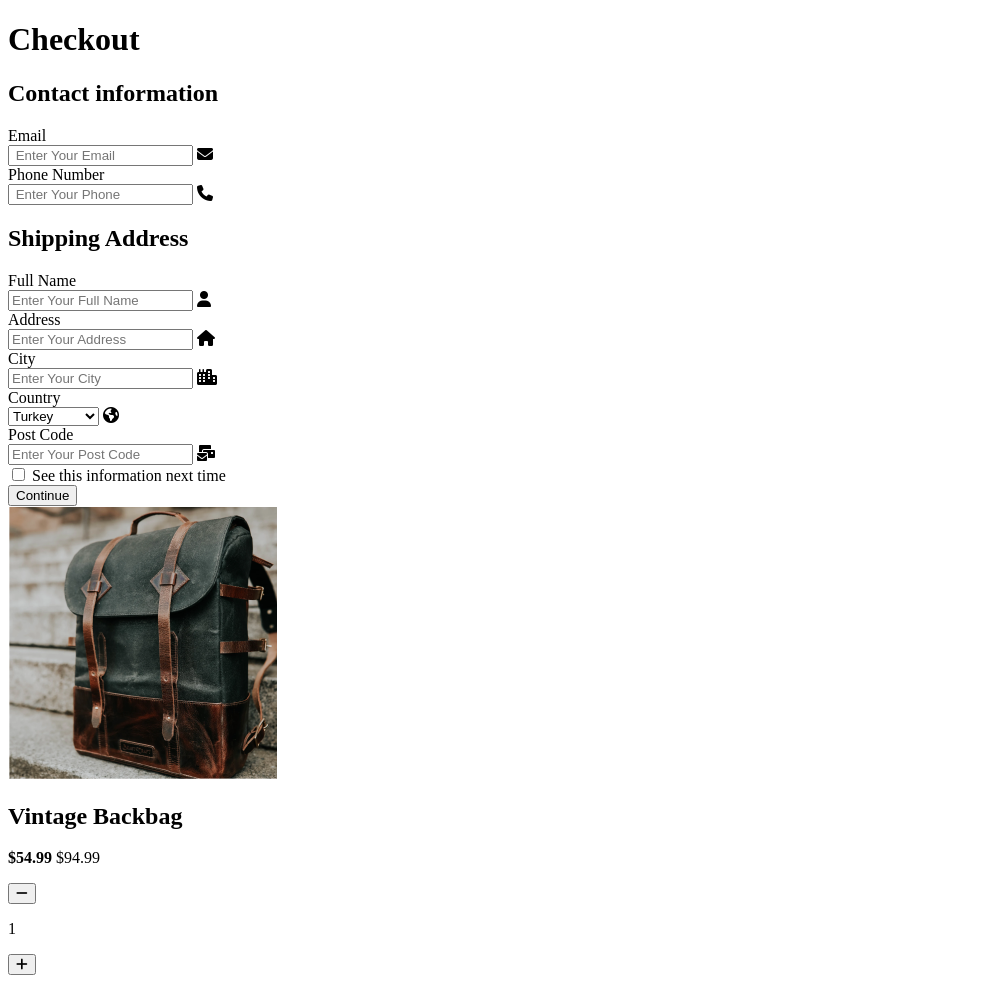
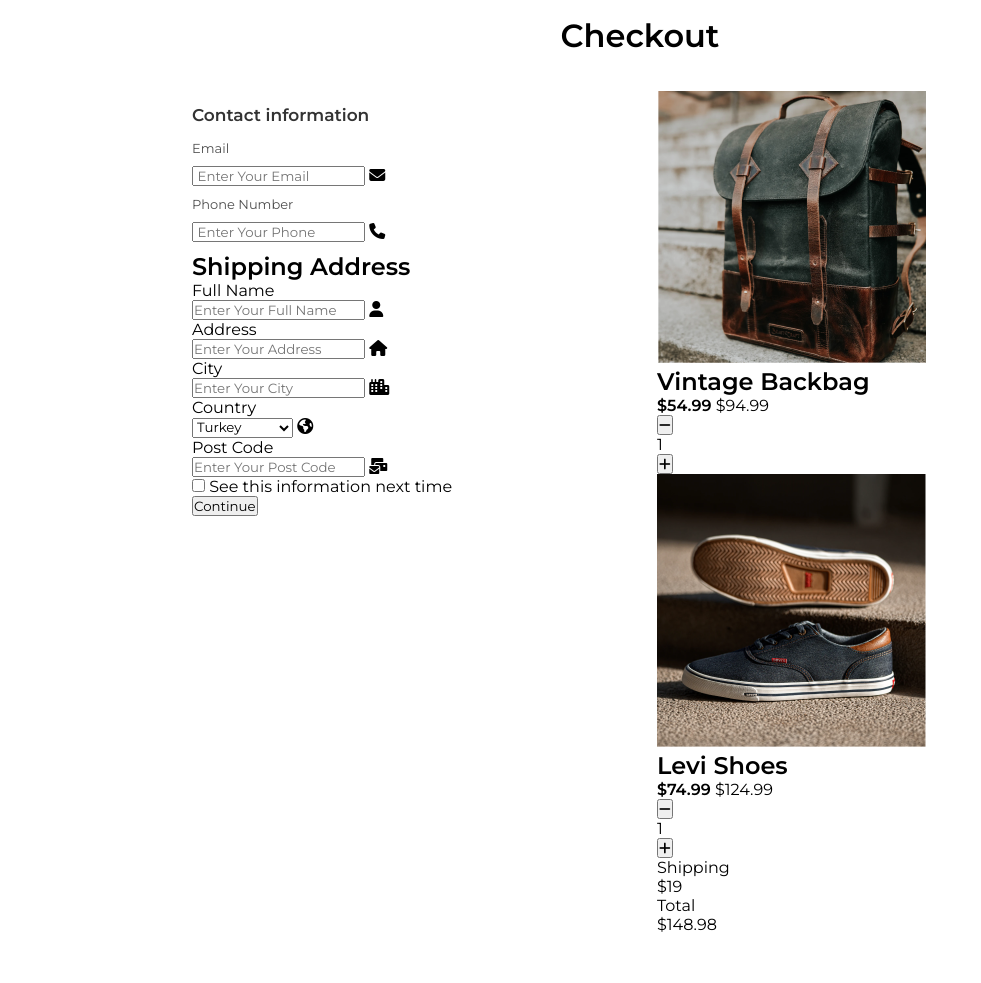
Before and after one commit to meakif/checkout, a plain HTML site: page index.html in a window 1280 px wide. Shown: the whole page, without its empty margins (0-981 px from the left). Drawn offline with Linux system fonts and the light colour scheme; a web font is replaced by a local one.

Commit message:
css first

```diff
--- a/index.html
+++ b/index.html
@@ -13,11 +13,11 @@
 </head>
 
 <body>
-    <h1>Checkout</h1>
+    <h1 id="checkout">Checkout</h1>
 
     <main>
         <form action="">
-             <div id="contact">
+             <div id="contact" class="data-form">
                 <h2>Contact information</h2>
                 <div class="campo">
                     <label for="email">Email</label>
@@ -122,8 +122,41 @@
                         </div>
                     </div>
                 </div>
+                <div class="product">
+                    <img src="./IMG/photo2.png" alt="">
+                    <div class="product-info">
+                        <h2>Levi Shoes</h2>
+                        <p>
+                            <strong>$74.99</strong>
+                            <span class="line">
+                                $124.99
+                            </span>
+                        </p>
+                        <div class="kontroller">
+                            <button>
+                                <i class="fa-solid fa-minus"></i>
+                            </button>
+                            <p>1</p>
+                            <button>
+                                <i class="fa-solid fa-plus"></i>
+                            </button>
+                        </div>
+                    </div>
+                </div>
+                <div class="buy-detail">
+                    <p>Shipping</p>
+                    <p>$19</p>
+                </div>
+                <div class="buy-detail">
+                    <p>Total</p>
+                    <p>$148.98</p>
+                </div>
             </div>
         </div>
+
+
+
+
     </main>
 
 
--- a/style.css
+++ b/style.css
@@ -0,0 +1,62 @@
+@import url('https://fonts.googleapis.com/css2?family=Bowlby+One+SC&family=Lobster&family=Montserrat:wght@300;400;500;600&family=Open+Sans:wght@300;400;500;600;700&display=swap');
+
+*{
+    margin: 0;
+    padding: 0;
+    box-sizing: border-box;
+    font-family: 'Montserrat', sans-serif;
+}
+
+#checkout{
+    text-align: center;
+}
+
+h1{
+    font-size: 2em;
+    margin-top: 1rem;
+    font-weight: bold;
+    display: block;
+}
+
+main{
+    position: relative;
+    width: 70%;
+    left: 50%;
+    transform: translateX(-50%);
+    margin: 35px 0px;
+    display: grid;
+    grid-template-columns: 465px 320px;
+}
+
+main form{
+    margin-right: 150px;
+    position: relative;
+    width: 80%;
+}
+
+form{
+    display: block;
+}
+
+.data-form{
+    position: relative;
+    display: block;
+}
+
+.data-form h2{
+    font-size: 17px;
+    color: #333;
+    margin: 15px 0;
+}
+
+.data-form .campo{
+    margin: 10px 0;
+}
+
+.data-form .campo label{
+    font-size: 13px;
+    color: #4f4f4f;
+    margin: 10px 0;
+    position: relative;
+    display: block;
+}
```
